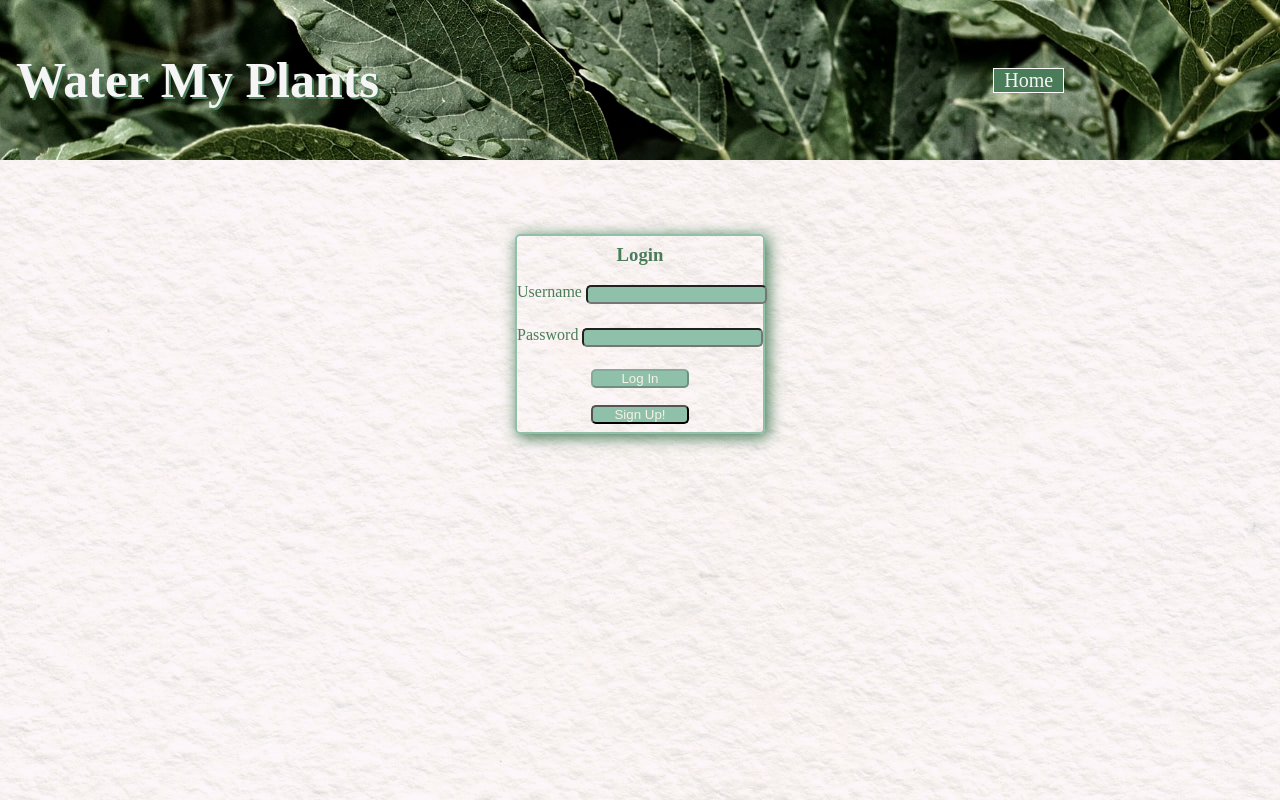
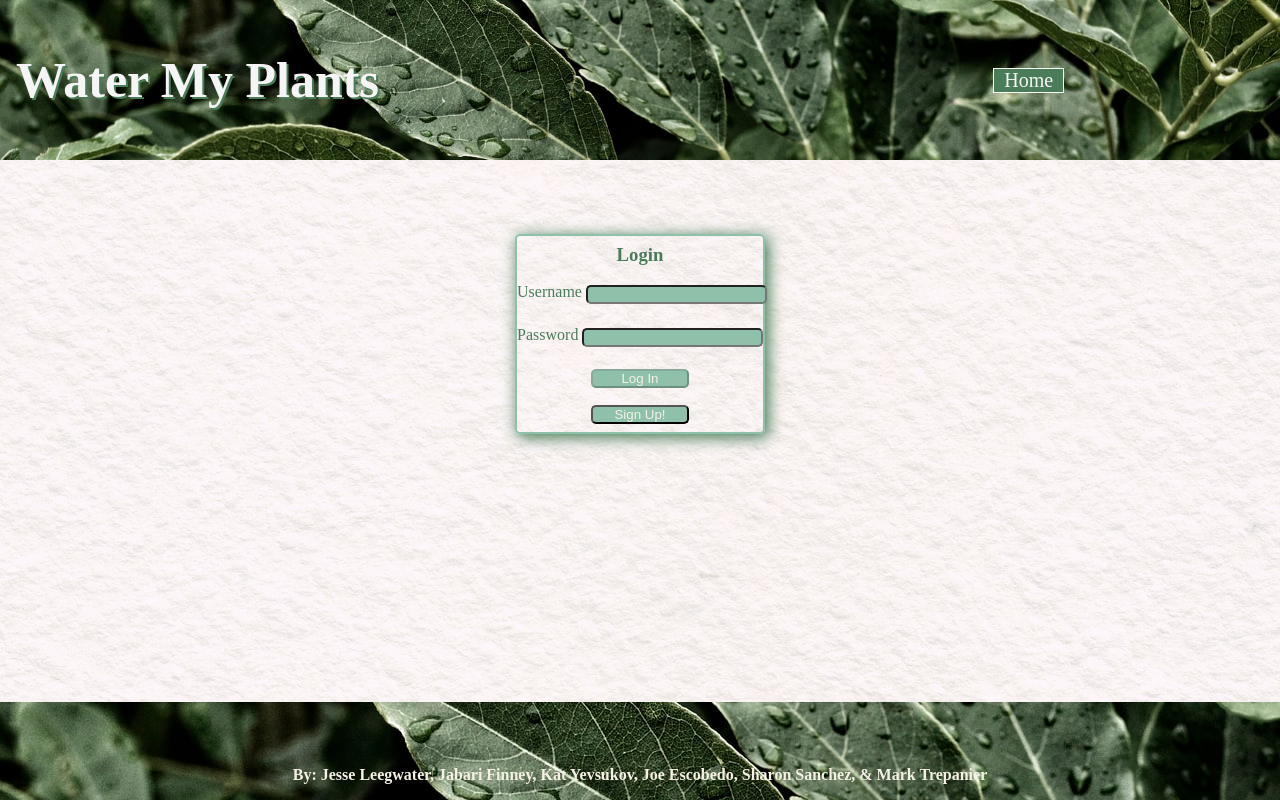
Before and after one commit to ft-water-my-plants-5/front-end, a React (Create React App) app in the folder water-my-plants-app/: page / in a window 1280 px wide. Built offline with nearby package versions, Linux system fonts and the light colour scheme.

Commit message:
added footer

```diff
--- a/water-my-plants-app/src/App.css
+++ b/water-my-plants-app/src/App.css
@@ -1,5 +1,8 @@
 .App {
   height: 100%;
+  min-height: 100vh;
+  display: flex;
+  flex-direction: column;
 }
 
 @media (max-width: 500px) {
--- a/water-my-plants-app/src/App.js
+++ b/water-my-plants-app/src/App.js
@@ -7,6 +7,7 @@ import Header from "./components/Header";
 import PlantForm from "./components/PlantForm";
 import PlantPage from "./components/PlantPage";
 import PrivateRoute from "./components/PrivateRoute";
+import Footer from "./components/Footer"
 
 
 function App() {
@@ -40,6 +41,7 @@ function App() {
           <LoginSignup setIsLoggedIn={setIsLoggedIn} />
         </Route>
       </Switch>
+      <Footer />
     </div>
   );
 }
--- /dev/null
+++ b/water-my-plants-app/src/components/Footer.js
@@ -0,0 +1,30 @@
+import React from 'react';
+import styled from 'styled-components'
+import heroPhoto from "../images/hero-photo.jpeg";
+import NavBar from "./Navbar"
+
+const StyledFooter = styled.footer`
+    position: sticky;
+    bottom: 0;
+    left: 0;
+    right: 0;
+    background-color: ${props => props.theme.colors.laurelGreen};
+    background-image: url(${heroPhoto});;
+    height: 10%;
+    margin-top: auto;
+
+    h4{
+    color: ${props => props.theme.colors.eggshell};
+    text-align: center;
+    margin-top: 4em;
+    margin-bottom: 1em;
+    }
+`
+export default function Footer(){
+    return(
+<StyledFooter>
+
+    <h4>By: Jesse Leegwater, Jabari Finney, Kat Yevsukov, Joe Escobedo, Sharon Sanchez, & Mark Trepanier </h4>
+</StyledFooter>
+    )
+}
--- a/water-my-plants-app/src/components/PlantPage.js
+++ b/water-my-plants-app/src/components/PlantPage.js
@@ -4,11 +4,14 @@ import styled from "styled-components";
 import Plant from "./Plant";
 
 const StyledPlantPage = styled.section`
+  min-height: fit-content;
+  margin-bottom: 1rem;
   h2 {
     text-align: center;
     font-size: 4rem;
     background-color: ${(props) => props.theme.colors.amazon};
     color: whitesmoke;
+    font-style: oblique;
   }
 `;
 
@@ -41,7 +44,7 @@ export default function PlantPage(props) {
 
   return (
     <StyledPlantPage>
-      <h2>{`${userData.username}'s Plants!`}</h2>
+      <h2>{`${userData.username}'s Plants`}</h2>
       <StyledPlantsContainer>
         {plants.map((pl) => (
           <Plant
--- a/water-my-plants-app/src/index.css
+++ b/water-my-plants-app/src/index.css
@@ -16,6 +16,9 @@ body{
   font-size: 1.6rem;
   background-image: url(./images/background.jpeg);
   background-color: #f5f1e4;
+  min-height: 100vh;
+  display: flex;
+  flex-direction: column;
 }
 
 
```
